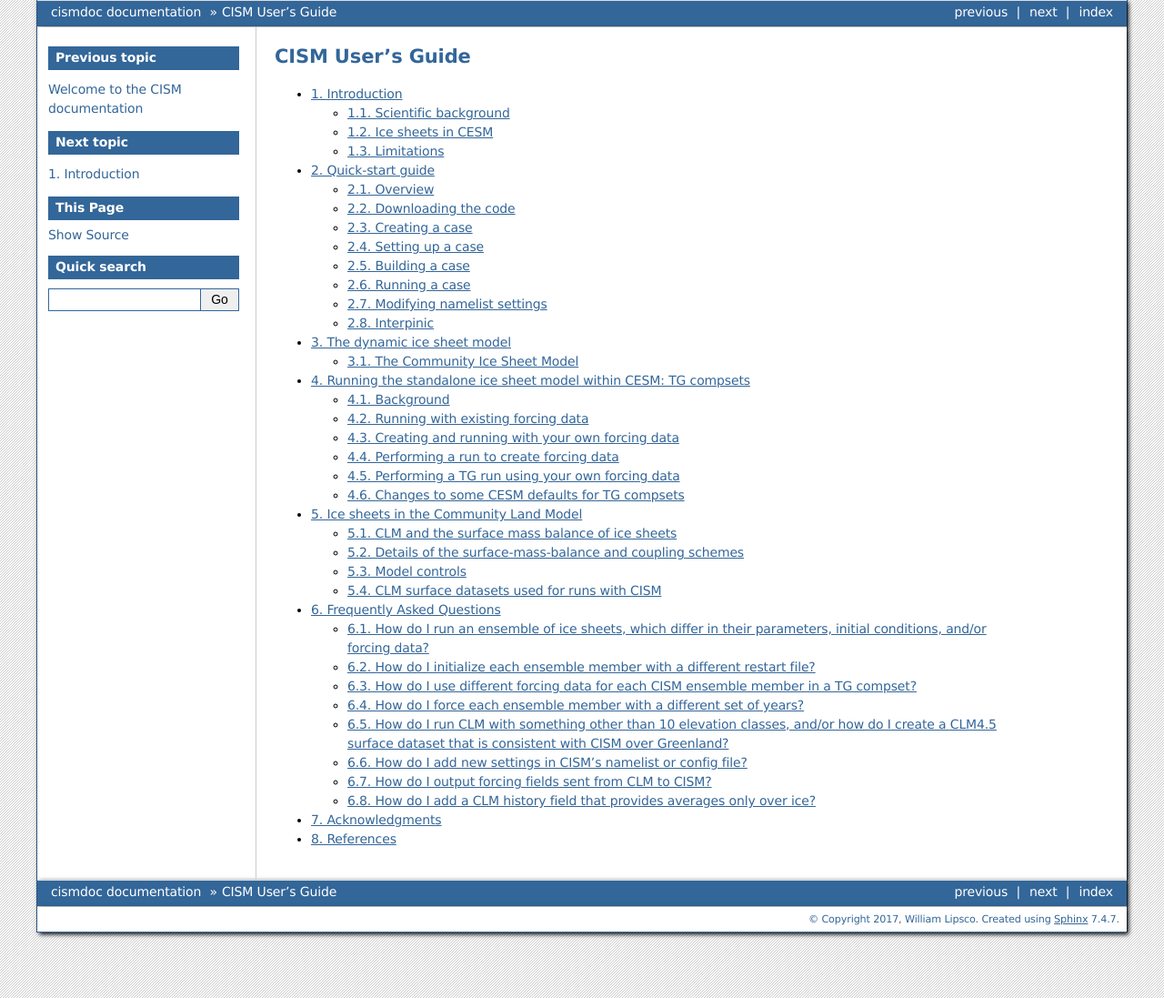
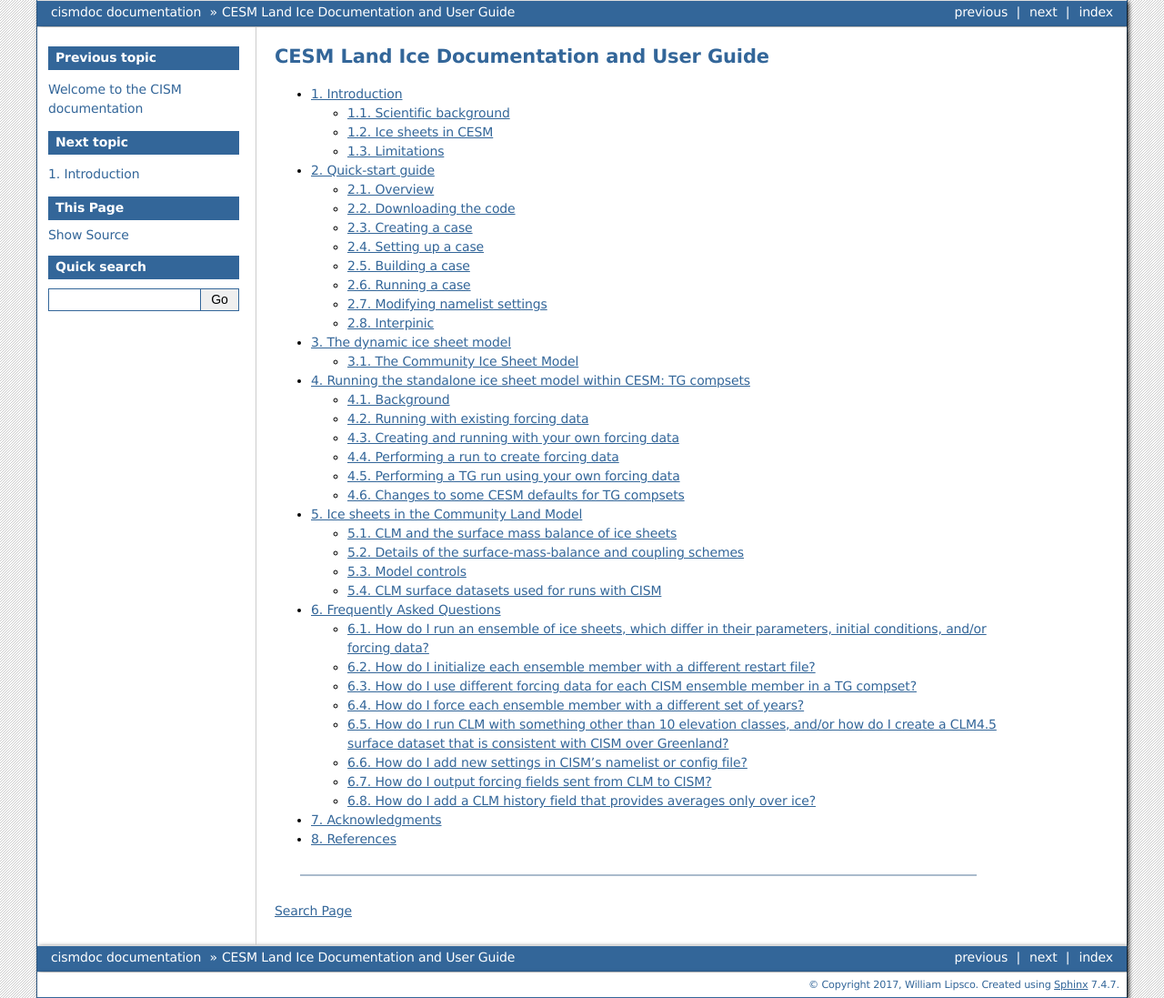
Before and after one commit to ESCOMP/CISM-wrapper, a Sphinx documentation site: the page built from doc/source/users_guide/index.rst, in a window 1280 px wide. Shown: the whole page at 91% size. Built offline with Sphinx 7.4.7, drawn with Linux system fonts in a browser that asks for light colours.

Commit message:
Minor tweaks to users guide index
This will become the top-level index page, so I want it to include the
search and have an appropriate title.

```diff
--- a/doc/source/users_guide/index.rst
+++ b/doc/source/users_guide/index.rst
@@ -5,9 +5,9 @@
 
 .. _users-guide:
 
-#####################################
-CISM User's Guide
-#####################################
+##########################################
+CESM Land Ice Documentation and User Guide
+##########################################
 
 .. toctree::
    :maxdepth: 2
@@ -21,3 +21,7 @@
    faqs.rst
    acknowledgements.rst
    references.rst
+
+----
+
+:ref:`search`
```
